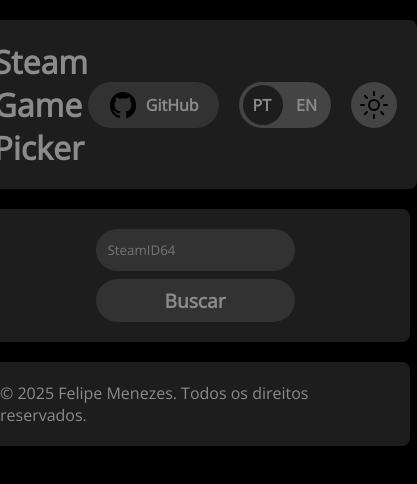
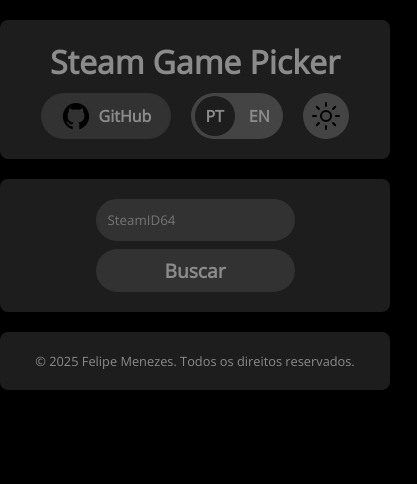
Before and after one commit to Pandore10/Steam-Game-Picker, a plain HTML site: page index.html in a window 390 px wide. Shown: the whole page, 417 px wide, since content can reach past the window. Drawn offline with nearby package versions, Linux system fonts and the light colour scheme.

Commit message:
Adicionando responsividade

```diff
--- a/styles.css
+++ b/styles.css
@@ -1,26 +1,25 @@
 @import url('https://fonts.googleapis.com/css2?family=Open+Sans&display=swap');
 
-@media screen and (max-width: 600px) {
+@media screen and (max-width: 690px) {
     .default-block {
-        min-width: 100%;
+        width: 100%;
+        padding: 20px 0px;
+    }
+
+    header {
+        flex-direction: column;
+        gap: 10px;
+    }
+
+    footer p {
+        font-size: .8em;
     }
 }
 
-@media screen and (min-width: 601px){
+@media screen and (min-width: 691px) {
     .default-block {
-        min-width: 75%;
-    }
-}
-
-@media screen and (min-width: 992px) {
-    .default-block {
-        min-width: 55%;
-    }
-}
-
-@media screen and (min-width: 1200px) {
-    .default-block {
-        min-width: 40%;
+        width: 650px;
+        padding: 20px;
     }
 }
 
@@ -95,7 +94,6 @@
 
 .default-block {
     background-color: var(--card-bg);
-    padding: 20px;
     margin-top: 20px;
     border-radius: 8px;
     box-shadow: 2px 2px 3px var(--main-bg);
@@ -181,8 +179,8 @@ h1, h2, h3, p {
     color: var(--text-color)
 }
 
-nav {
-    height: 100%;
+header {
+    flex-wrap: wrap;
 }
 
 input {
@@ -224,6 +222,10 @@ input[type="submit"] {
 
 input[type="submit"]:active {
     background-color: var(--main-bg);
+}
+
+footer p{
+    text-align: center;
 }
 
 #light-mode-img {
```
